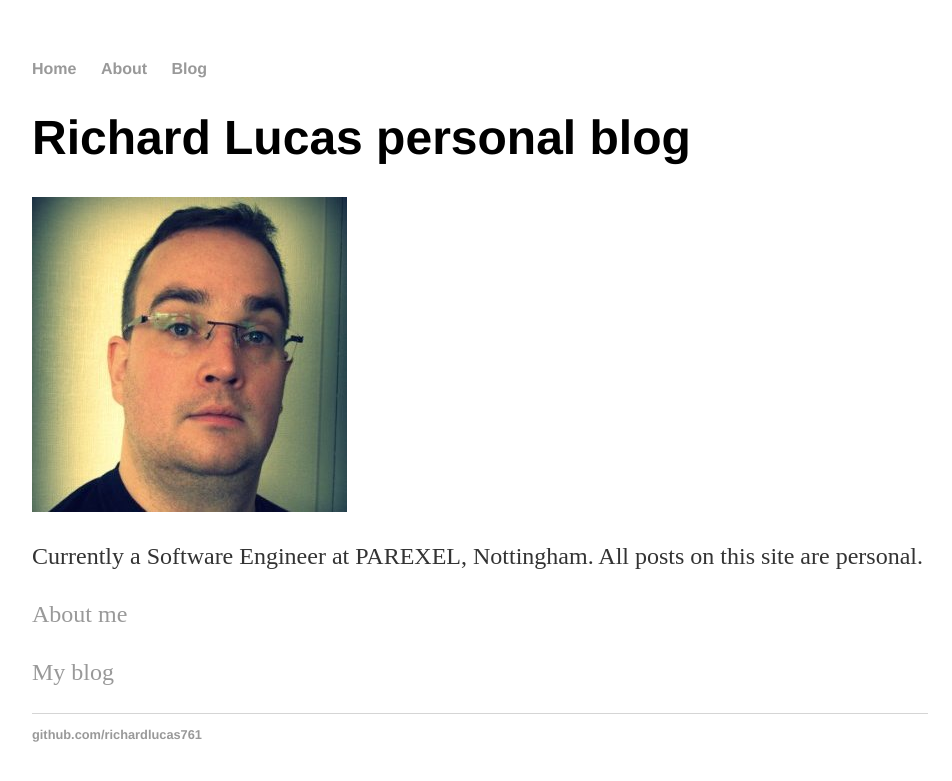
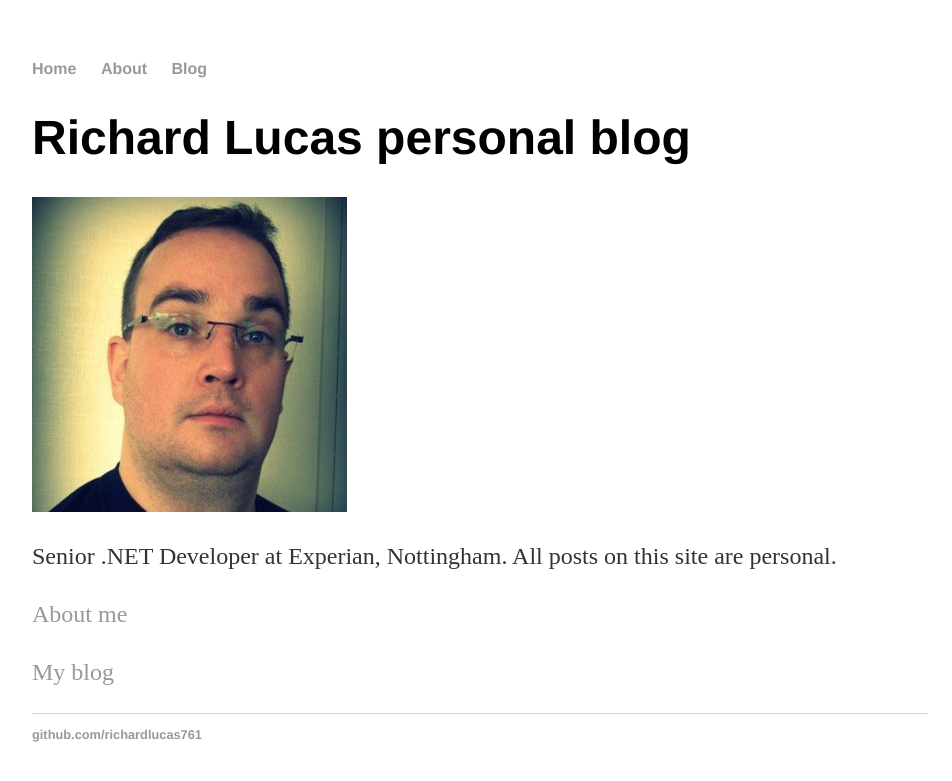
Before and after one commit to richardlucas761/richardlucas761.github.io, a Jekyll site: the page built from index.html, in a window 1280 px wide. Shown: the top 781 px of the page, without its empty margins (160-1112 px from the left). Built offline with Jekyll 4.4.1, drawn with Linux system fonts in a browser that asks for light colours.

Commit message:
Update job title.

```diff
--- a/index.html
+++ b/index.html
@@ -6,7 +6,7 @@ title: Richard Lucas
 	<h1>Richard Lucas personal blog</h1>
 	<img src='./assets/sensibleprofilephoto.jpg' title='Picture of Richard Lucas'>
 
-	<p>Currently a Software Engineer at PAREXEL, Nottingham. All posts on this site are personal.</p>
+	<p>Senior .NET Developer at Experian, Nottingham. All posts on this site are personal.</p>
 
 	<p><a href="/about">About me</a></p>
 	<p><a href="/blog">My blog</a></p>
```
